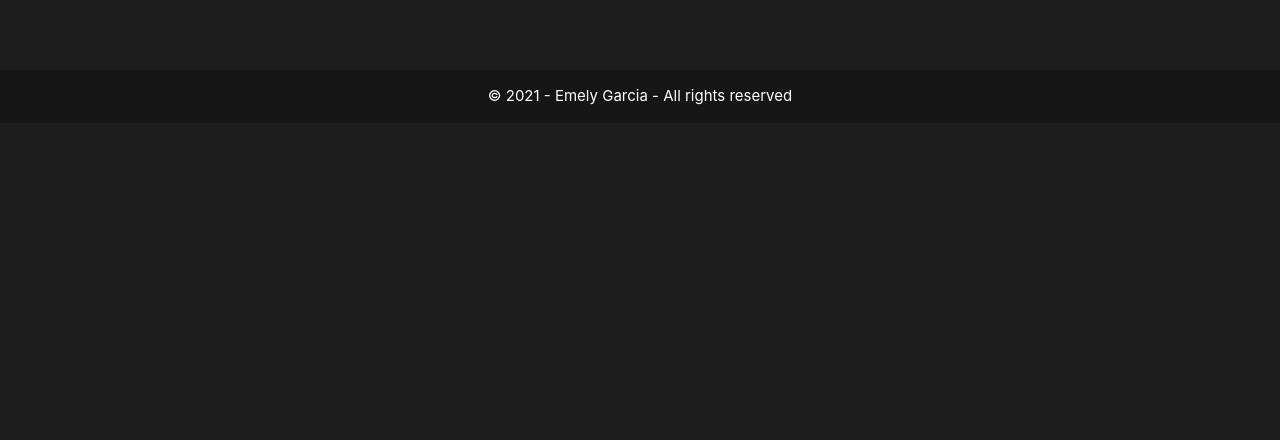
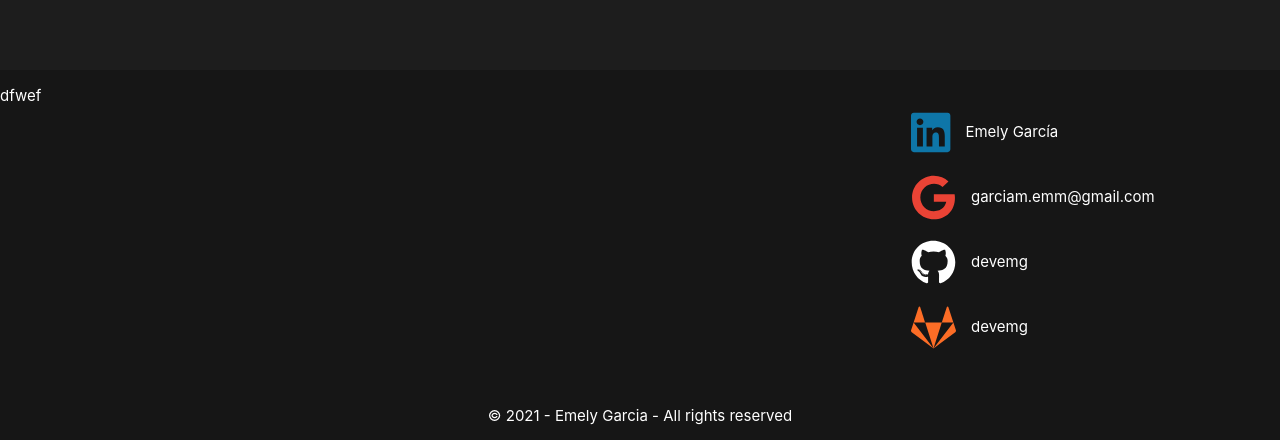
Before and after one commit to devemg/portafolio, a React (Create React App) app: page / in a window 1280 px wide. Shown: the part 3214-3654 px from the top of the page. Before the commit the page ends 3337 px from the top, so only its background shows below. Built offline with nearby package versions, Linux system fonts and the light colour scheme.

Commit message:
footer social

```diff
--- a/package.json
+++ b/package.json
@@ -4,6 +4,7 @@
   "private": true,
   "dependencies": {
     "@fortawesome/fontawesome-svg-core": "^1.2.35",
+    "@fortawesome/free-brands-svg-icons": "^5.15.3",
     "@fortawesome/free-solid-svg-icons": "^5.15.3",
     "@fortawesome/react-fontawesome": "^0.1.14",
     "@testing-library/jest-dom": "^5.14.1",
--- a/src/App.js
+++ b/src/App.js
@@ -4,15 +4,39 @@ import Start from './Components/Start/Start';
 import Message from './Components/Message/Message'
 import Skills from './Components/Skills/Skills';
 import Projects from './Components/Projects/Projects';
+import { library } from '@fortawesome/fontawesome-svg-core'
+import { fab, faGitlab, faGithub } from '@fortawesome/free-brands-svg-icons'
+// add font awesome icons
+library.add(fab, faGitlab,faGithub);
 
 const contact = [
   {
-    title: 'Github',
-    url: 'https://github.com/devemg'
+    name: 'LinkedIn',
+    url: 'https://linkedin.com/in/emely-garciam',
+    icon: 'linkedin',
+    user: 'Emely García',
+    color: '#0e76a8'
   },
   {
-    title: 'Gitlab',
-    url: 'https://gitlab.com/devemg'
+    name: 'Gmail',
+    url: 'mailto:garciam.emm@gmail.com',
+    icon: 'google',
+    user: 'garciam.emm@gmail.com',
+    color: '#ea4335'
+  },
+  {
+    name: 'Github',
+    url: 'https://github.com/devemg',
+    icon: 'github',
+    user: 'devemg',
+    color: '#FFFF'
+  },
+  {
+    name: 'Gitlab',
+    url: 'https://gitlab.com/devemg',
+    icon: 'gitlab',
+    user: 'devemg',
+    color: '#fc6d26'
   }
 ];
 
--- a/src/Components/Footer/Footer.js
+++ b/src/Components/Footer/Footer.js
@@ -1,16 +1,30 @@
 import React from 'react';
-
+import { FontAwesomeIcon } from '@fortawesome/react-fontawesome';
+import './Footer.scss';
 
 class Footer extends React.Component {
 
     render() {
         return <div>
-        <div>
+        <div id="footer">
             <div className="footer-left">
-
+        dfwef
             </div>
             <div className="footer-right">
-
+            {
+                this.props.accounts.map(element=>{
+                    return <a
+                    href={element.url}
+                    target="_blank"
+                    rel="noreferrer"
+                    className="item"
+                    key={element.name}
+                    >
+                        <FontAwesomeIcon size="3x" icon={['fab', element.icon]} color={element.color} />
+                        <p>{element.user}</p>
+                    </a>
+                })
+            }
             </div>
         </div>
         <footer>&copy; 2021 - Emely Garcia - All rights reserved</footer>
--- /dev/null
+++ b/src/Components/Footer/Footer.scss
@@ -0,0 +1,42 @@
+
+footer {
+    background-color: #161616;
+    text-align: center;
+    padding-top: 1em;
+    padding-bottom: 1em;
+  }
+
+#footer {
+    display: flex;
+    flex-direction: row;
+    justify-content: space-between;
+    padding-top: 1em;
+    padding-bottom: 1em;
+    background-color: #161616;
+
+    .footer-left {
+        width: 50%;
+    }
+
+    .footer-right {
+        width: 30%;
+        padding: 1em;
+
+        .item {
+            padding-top: 10px;
+            padding-bottom: 10px;
+            display: flex;
+            align-items: center;
+            color: white;
+            p {
+                margin: 0;
+                padding: 0 0 0 1em;
+            }
+        }
+
+        .item:hover {
+            font-weight: bold;
+        }
+
+    }
+}
--- a/src/index.scss
+++ b/src/index.scss
@@ -21,10 +21,3 @@ section {
   width: 100%;
   min-height: 100vh;
 }
-
-footer {
-  background-color: #161616;
-  text-align: center;
-  padding-top: 1em;
-  padding-bottom: 1em;
-}
```
Also changed, not shown: 1 other file (tests, documents, lock files or other folders).
